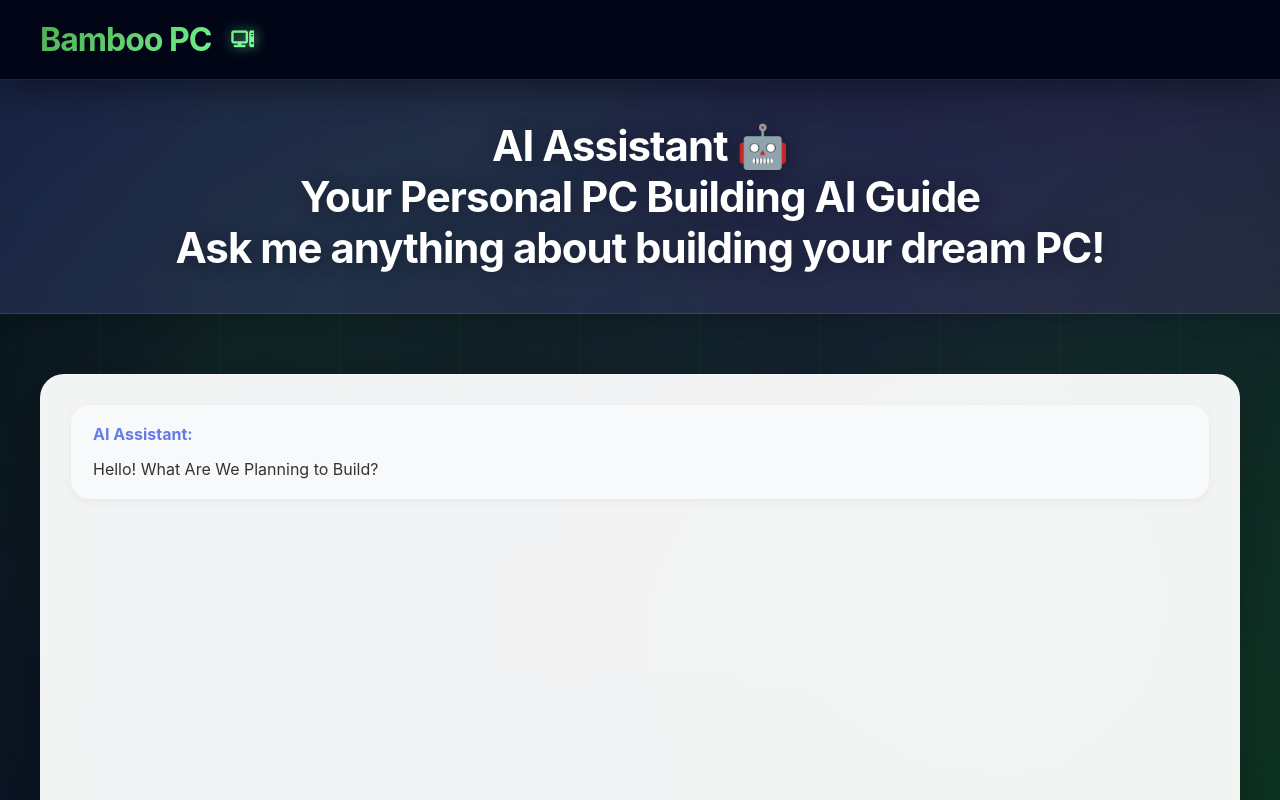
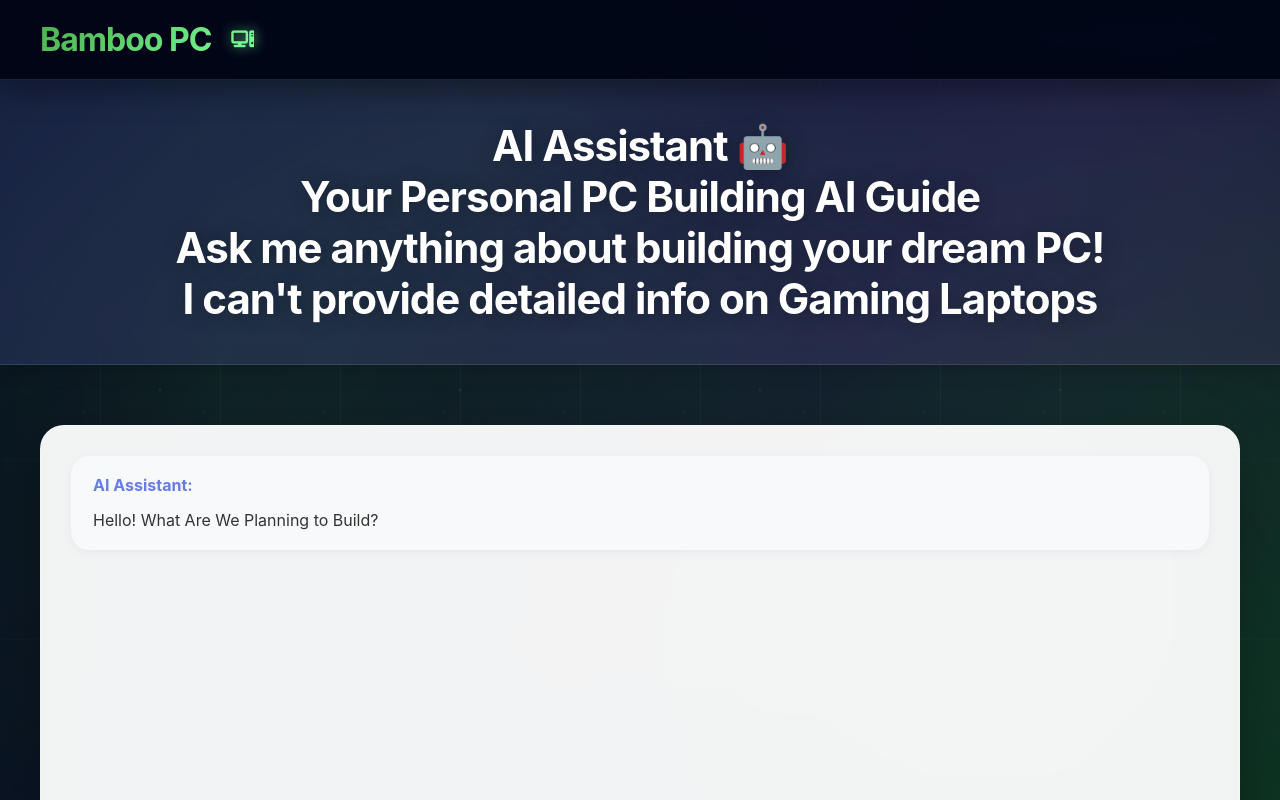
Before and after one commit to AgentPee/BambooPC, a website: page public/index.html in a window 1280 px wide. Shown: the top 800 px of the page. Drawn offline with Linux system fonts and the light colour scheme.

Commit message:
Update index.html

```diff
--- a/public/index.html
+++ b/public/index.html
@@ -20,6 +20,7 @@
 <div class="page-title">AI Assistant 🤖
   <p>Your Personal PC Building AI Guide</p>
   <p>Ask me anything about building your dream PC!</p>
+  <p>I can't provide detailed info on Gaming Laptops</p>
 </div>
 
 <div class="container">
```
